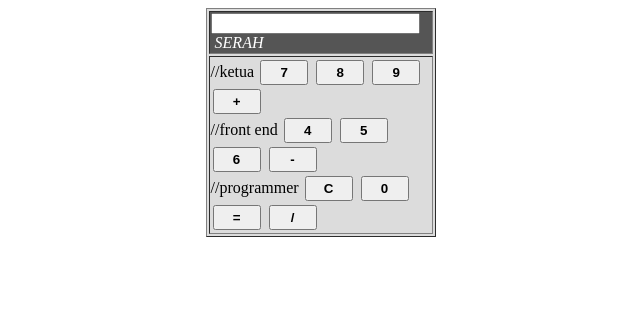
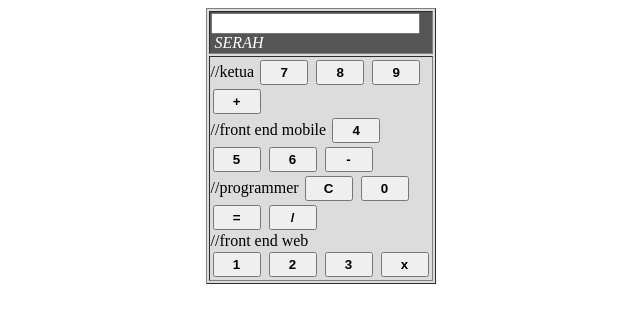
Before and after one commit to almira-haswinitha/Kalkulator-SERAH, a plain HTML site: page index.html in a window 1280 px wide. Shown: the whole page, without its empty margins (308-948 px from the left). Drawn offline with Linux system fonts and the light colour scheme.

Commit message:
penambahan method perkalian

```diff
--- a/index.html
+++ b/index.html
@@ -23,7 +23,7 @@
   <INPUT CLASS="BUTT" TYPE="button" NAME="nine" VALUE=" 9 " OnClick="KAL.Input.value += '9'">
   <INPUT CLASS="BUTT" TYPE="button" NAME="plus" VALUE=" + " OnClick="KAL.Input.value += ' + '">
   <br>
-   //front end
+   //front end mobile
  <INPUT CLASS="BUTT" TYPE="button" NAME="four" VALUE=" 4 " OnClick="KAL.Input.value += '4'">
  <INPUT CLASS="BUTT" TYPE="button" NAME="five" VALUE=" 5 " OnCLick="KAL.Input.value += '5'">
  <INPUT CLASS="BUTT" TYPE="button" NAME="six" VALUE=" 6 " OnClick="KAL.Input.value += '6'">
@@ -35,6 +35,13 @@
  <INPUT CLASS="BUTT" TYPE="button" NAME="DoIt" VALUE=" = " OnClick="KAL.Input.value = eval(KAL.Input.value)">
  <INPUT CLASS="BUTT" TYPE="button" NAME="div" VALUE=" / " OnClick="KAL.Input.value += ' / '">
  <br>
+   //front end web
+ <br>
+ <INPUT CLASS="BUTT" TYPE="button" NAME="one" VALUE=" 1 " OnClick="KAL.Input.value += '1'">
+ <INPUT CLASS="BUTT" TYPE="button" NAME="two" VALUE=" 2 " OnCLick="KAL.Input.value += '2'">
+ <INPUT CLASS="BUTT" TYPE="button" NAME="three" VALUE=" 3 " OnClick="KAL.Input.value += '3'">
+ <INPUT CLASS="BUTT" TYPE="button" NAME="times" VALUE=" x " OnClick="KAL.Input.value += ' * '">
+ <br>
 
   </TD>
   </TR>
```
